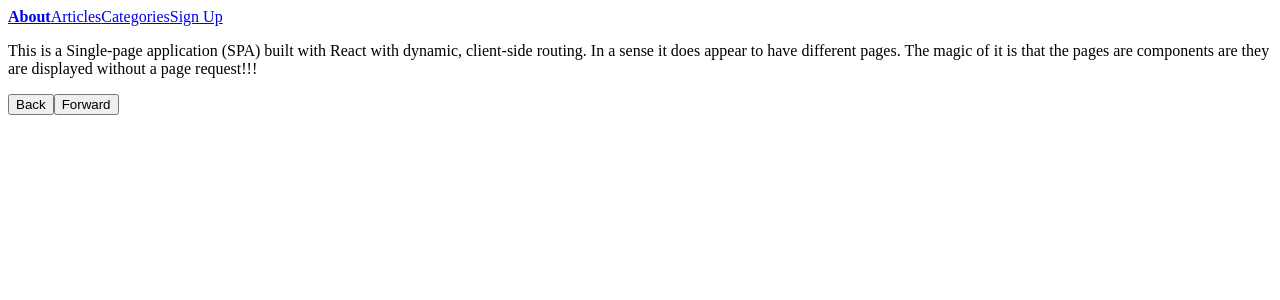
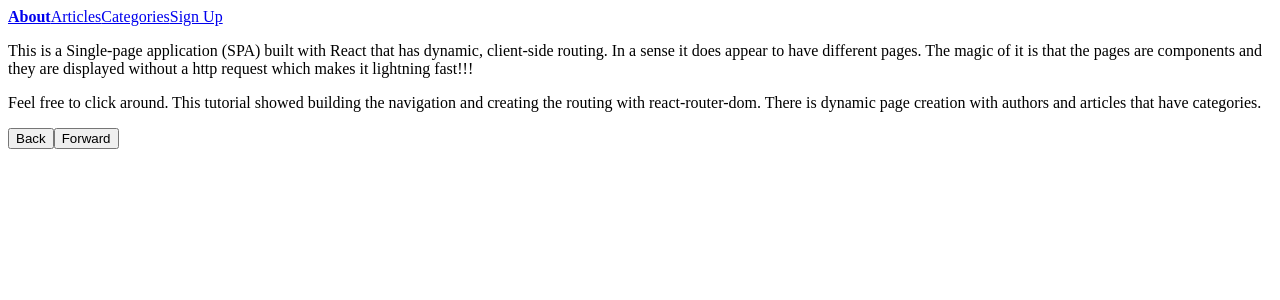
Before and after one commit to jeremygradisher/react-router, a React (Create React App) app: page /about in a window 1280 px wide. Shown: the top 300 px of the page. Built offline with nearby package versions, Linux system fonts and the light colour scheme; the HTML template or start-up script is replaced by a standard one.

Commit message:
Adjusted text on about page

```diff
--- a/src/components/About.js
+++ b/src/components/About.js
@@ -4,7 +4,10 @@ export default function About() {
   return (
     <main>
       <p>
-        This is a Single-page application (SPA) built with React with dynamic, client-side routing. In a sense it does appear to have different pages. The magic of it is that the pages are components are they are displayed without a page request!!!
+        This is a Single-page application (SPA) built with React that has dynamic, client-side routing. In a sense it does appear to have different pages. The magic of it is that the pages are components and they are displayed without a http request which makes it lightning fast!!!
+      </p>
+      <p>
+        Feel free to click around. This tutorial showed building the navigation and creating the routing with react-router-dom. There is dynamic page creation with authors and articles that have categories.
       </p>
     </main>
   );
```
